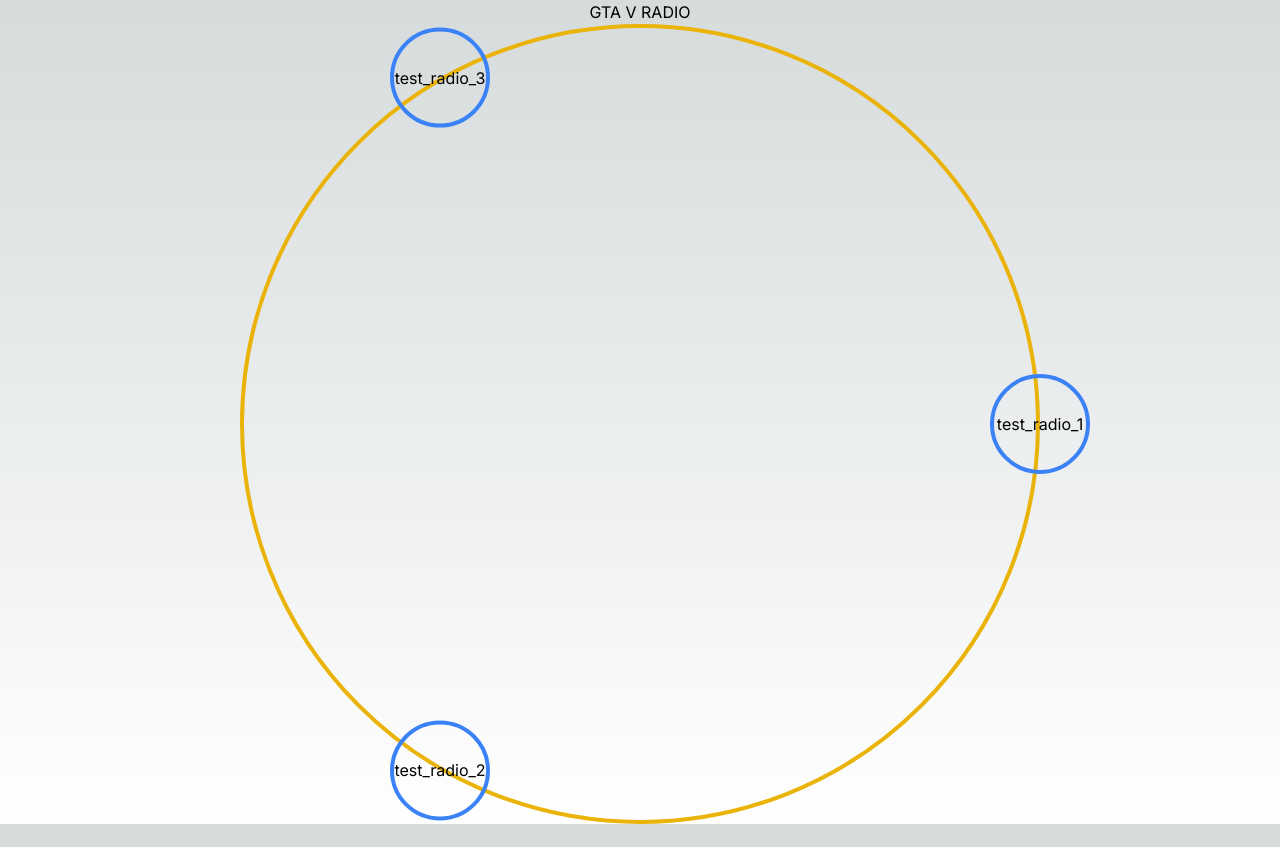
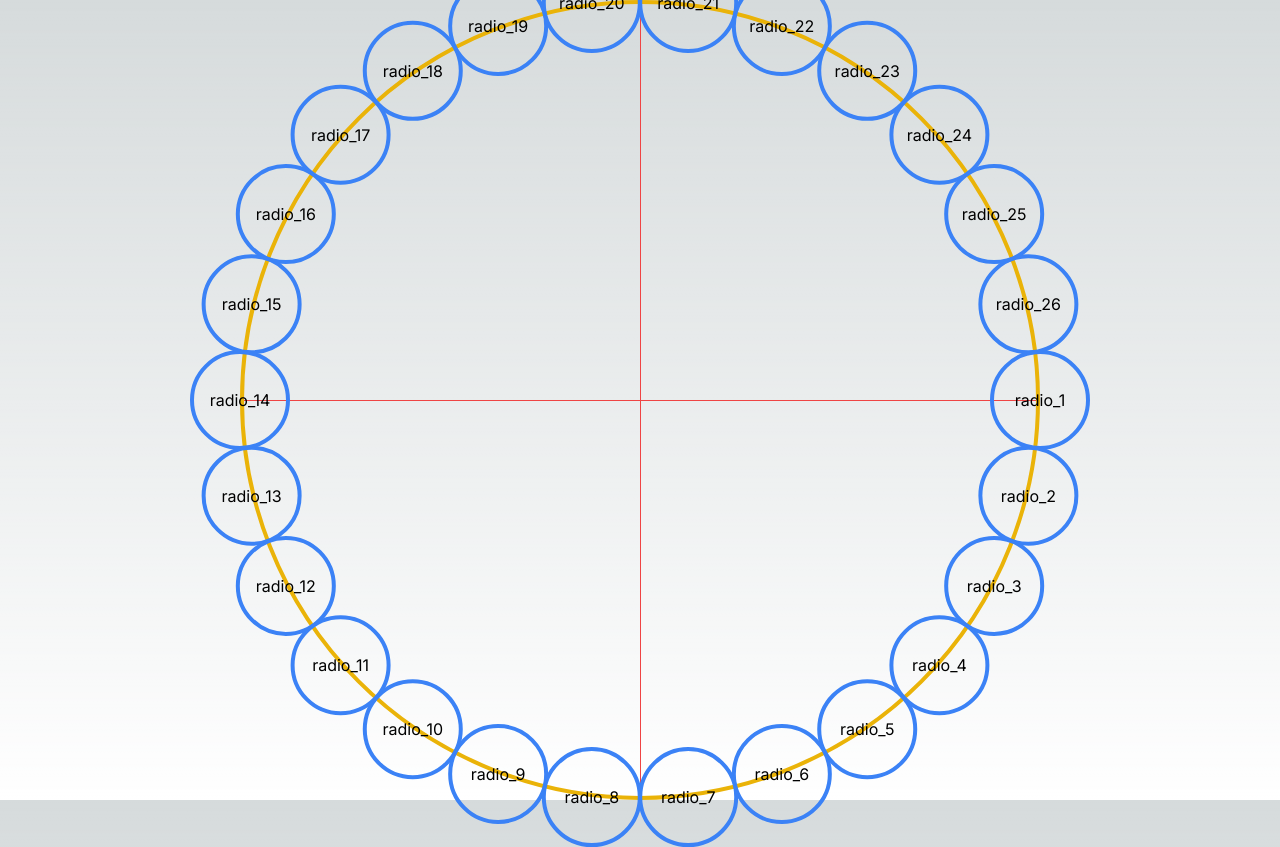
Before and after one commit to ykapf/GTAV-Radio, a Next.js app: page / in a window 1280 px wide. Before the commit the page ends 824 px from the top, so only its background shows below. Built offline with nearby package versions, Linux system fonts and the light colour scheme.

Commit message:
sizing and templating

```diff
--- a/src/app/components/RadioWheel.tsx
+++ b/src/app/components/RadioWheel.tsx
@@ -5,7 +5,34 @@
 type RadioWheelProps = {};
 
 export default function RadioWheel({}: RadioWheelProps) {
-  const stations = ["test_radio_1", "test_radio_2", "test_radio_3"];
+  const stations = [
+    "radio_1",
+    "radio_2",
+    "radio_3",
+    "radio_4",
+    "radio_5",
+    "radio_6",
+    "radio_7",
+    "radio_8",
+    "radio_9",
+    "radio_10",
+    "radio_11",
+    "radio_12",
+    "radio_13",
+    "radio_14",
+    "radio_15",
+    "radio_16",
+    "radio_17",
+    "radio_18",
+    "radio_19",
+    "radio_20",
+    "radio_21",
+    "radio_22",
+    "radio_23",
+    "radio_24",
+    "radio_25",
+    "radio_26",
+  ];
   const wheelRadius = 400; // radius of the wheel in pixels
 
   const getStationStyle = (angle: number): CSSProperties => {
@@ -29,9 +56,11 @@
 
   return (
     <div
-      className="wheel-container rounded-full justify-center items-center border-4 border-yellow-500"
+      className="absolute wheel-container rounded-full justify-center items-center border-4 border-yellow-500"
       style={{ position: "relative", width: `${wheelRadius * 2}px`, height: `${wheelRadius * 2}px` }}
     >
+      <div className="relative h-full w-[1px] left-[50%] bg-red-500"></div> {/*  testing guide lines */}
+      <div className="relative w-full h-[1px] top-[-50%] bg-red-500"></div> {/*  testing guide lines */}
       {stations.map((station, index) => {
         const angle = (360 / stations.length) * index;
         const style = getStationStyle(angle);
--- a/src/app/page.tsx
+++ b/src/app/page.tsx
@@ -4,7 +4,7 @@
 export default function Home() {
   return (
     <main className="flex min-h-screen flex-col items-center justify-center ">
-      <div className="">GTA V RADIO</div>
+      {/* <div className="">GTA V RADIO</div> */}
       <div className="flex flex-col items-center justify-center">
         <RadioWheel />
       </div>
```
